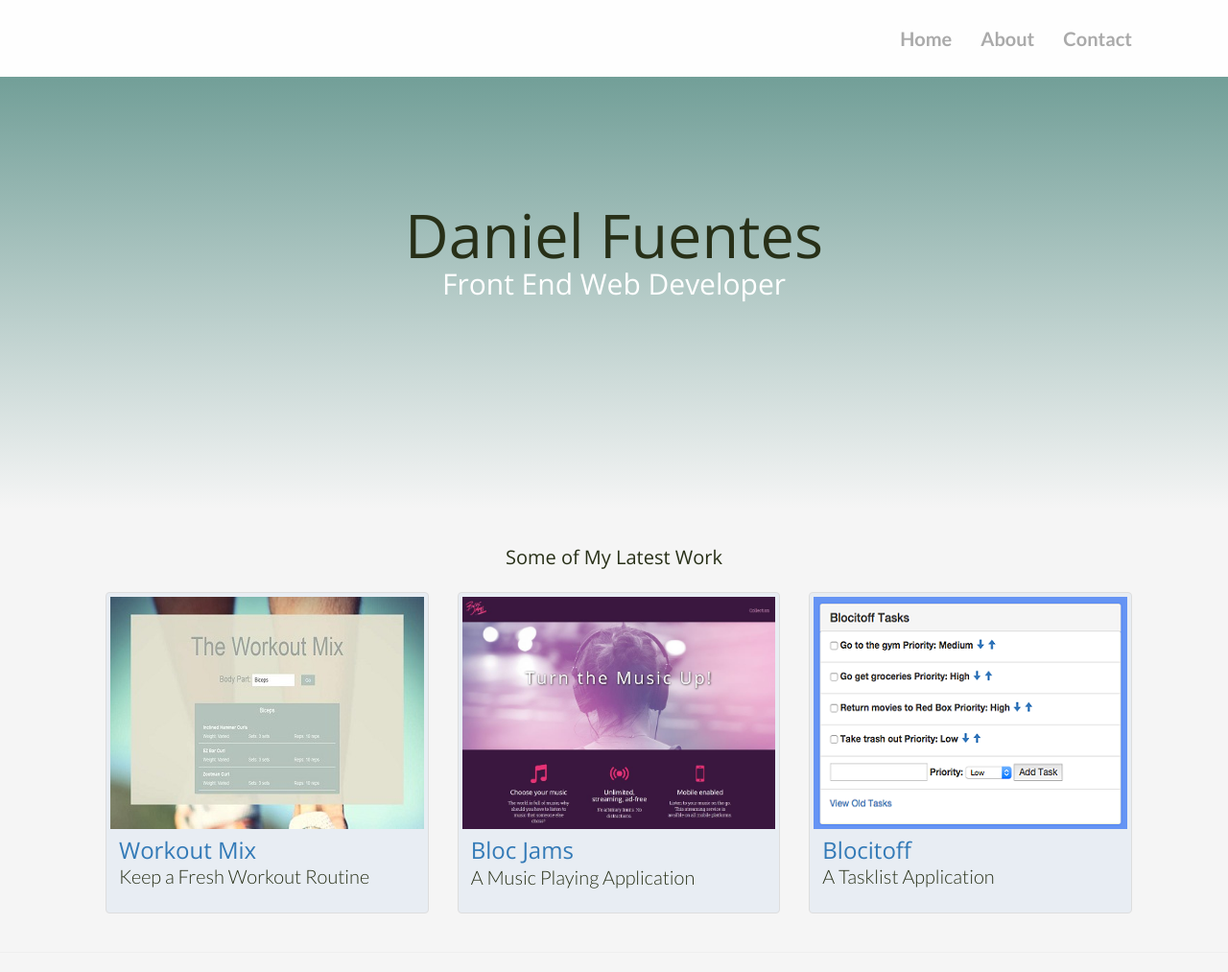
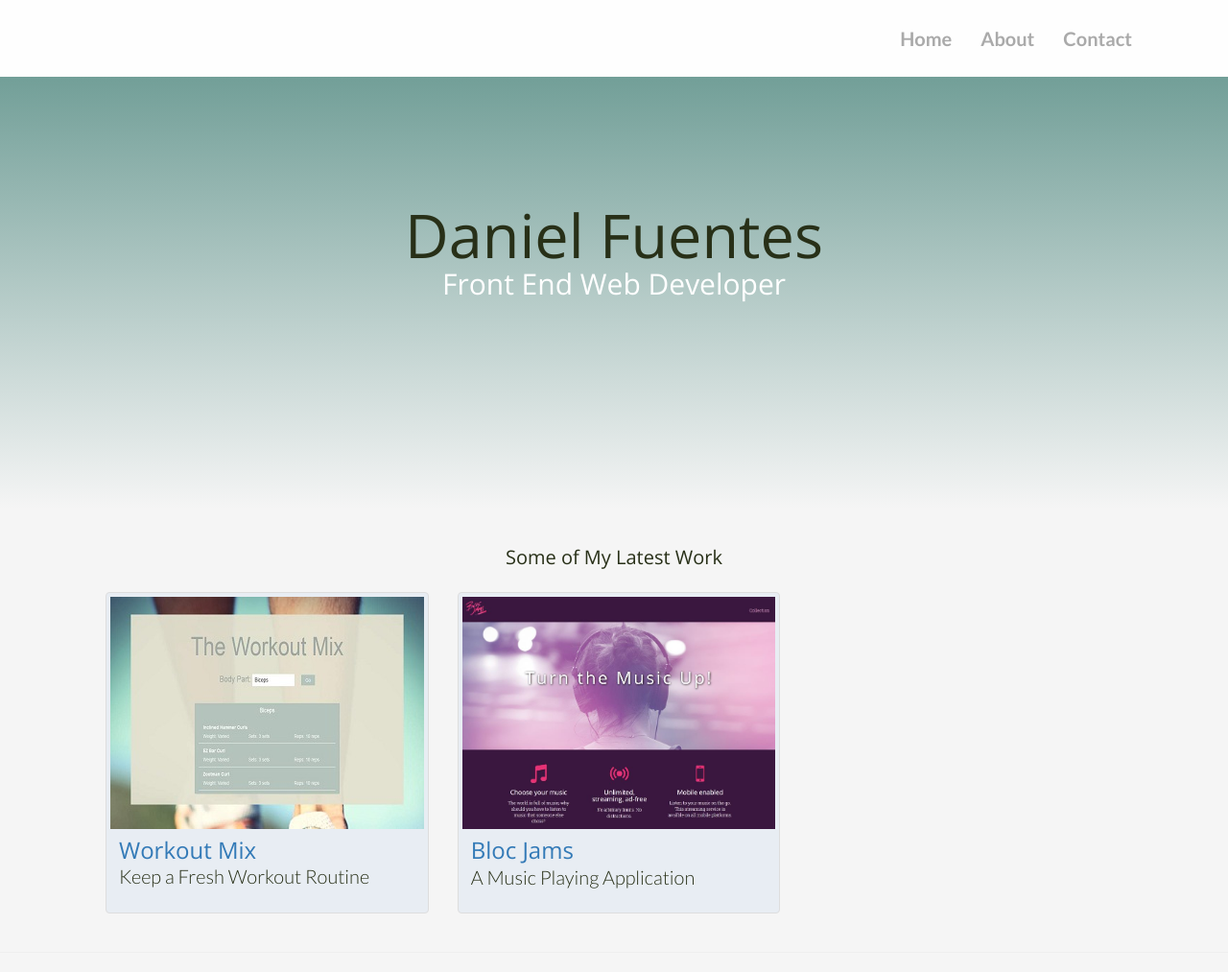
Before and after one commit to dfuentes22/dfuentes22.github.io, a Jekyll site: the page built from index.html, in a window 1280 px wide. Shown: the whole page at 96% size. Built offline with Jekyll 4.4.1, drawn with Linux system fonts in a browser that asks for light colours; nearby versions of some CDN libraries.

Commit message:
limit number of posts

```diff
--- a/index.html
+++ b/index.html
@@ -18,7 +18,7 @@
         <!-- Example row of columns -->
         <div class="row work">
             <ul>
-                {% for post in site.posts %}
+                {% for post in site.posts limit:2 %}
                 <li>
                     <div class="col-sm-6 col-md-4">
                         <div class="thumbnail hvr-box-shadow-outset">
```
